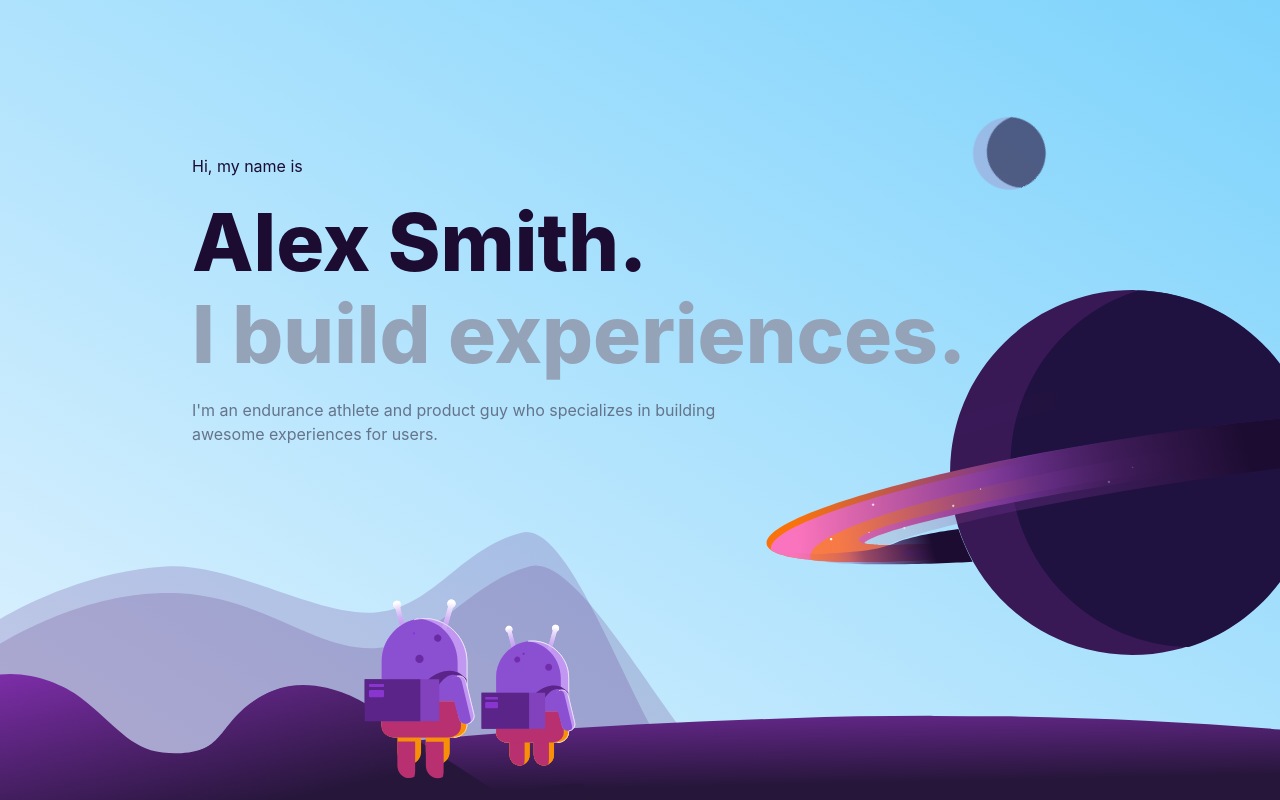
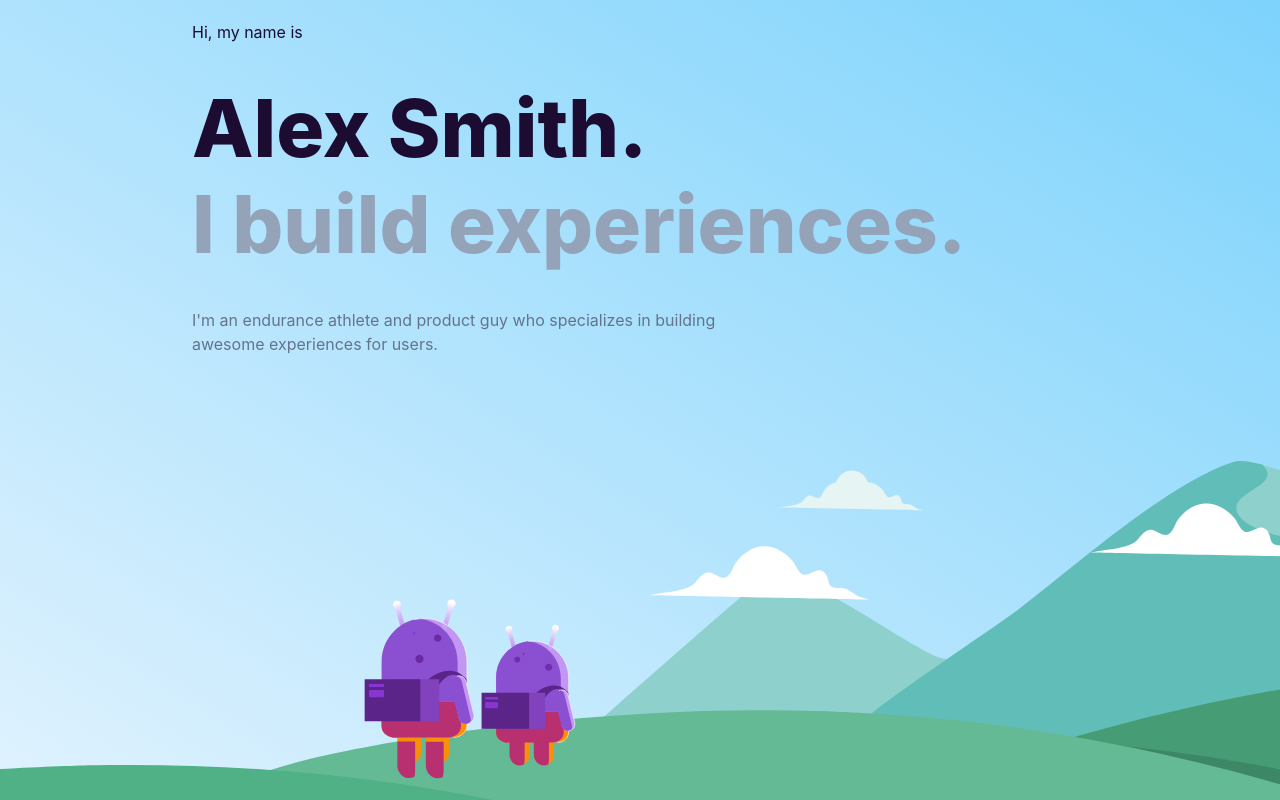
Before and after one commit to smithavt14/next-portfolio-site, a Next.js app: page / in a window 1280 px wide. Built offline with nearby package versions, Linux system fonts and the light colour scheme.

Commit message:
Refactor Hero component to remove unnecessary background images and update styles

```diff
--- a/components/Hero.js
+++ b/components/Hero.js
@@ -2,7 +2,7 @@
 import { FaLinkedin, FaGithub, FaEnvelope, FaBrain } from "react-icons/fa";
 import IconLink from './IconLink';
 
-const Hero = ({ darkMode }) => {
+const Hero = () => {
 
   const endAnimation = (event) => {
     event.target.classList.remove('opacity-0');
@@ -10,9 +10,10 @@ const Hero = ({ darkMode }) => {
   };
 
   return (
-    <section id='hero' onAnimationEnd={(event) => endAnimation(event)} className="relative overflow-hidden flex flex-col justify-center h-screen box-border">
-      {/* Hero Content */}
-      <div className="relative z-20 mb-32 px-6 md:px-12 lg:px-24 xl:px-48">
+    <section
+      id='hero'
+      onAnimationEnd={(event) => endAnimation(event)}
+      className="relative flex flex-col justify-center box-border z-20 mb-32 px-6 md:px-12 lg:px-24 xl:px-48">
       <p className="my-5 text-base opacity-0 animate-fadeUp text-midnight dark:text-white" style={{ animationDelay: '1s' }}>Hi, my name is </p>
 
       <h2 className="mt-5 mb-1 font-extrabold text-responsive opacity-0 animate-fadeUp text-midnight dark:text-white" style={{ animationDelay: '1.2s' }}>Alex Smith.</h2>
@@ -26,7 +27,6 @@ const Hero = ({ darkMode }) => {
         <IconLink href="mailto:hello@alex.cn.com" Icon={FaEnvelope} style={{ animationDelay: '1.8s' }} />
         <IconLink href="/blog" Icon={FaBrain} style={{ animationDelay: '1.8s' }} />
       </div>
-      </div>
     </section>
   );
 };
--- a/components/HeroBackground.js
+++ b/components/HeroBackground.js
@@ -9,24 +9,67 @@ import BigLightCloud2 from '../public/images/lt-bg-bgd-cloud-2.svg';
 import SmallDarkBackground from '../public/images/sm-bgd.svg';
 import SmallLightBackground from '../public/images/lt-sm-bgd.svg';
 
-const HeroBackground = ({ darkMode }) => {
+const HeroBackground = () => {
 
     return (
         <section id="hero-background" className="absolute inset-0 w-full h-full z-10">
-        {/* Dark Background + Moon */}
-        <Image src={BigDarkBackground} layout='fill' objectFit='cover' objectPosition='bottom 0px left 0px' className={`z-10 ${darkMode ? "sm:visible" : "invisible"}`} />
-        <div className="absolute h-full w-1/2 right-0">
-            <Image src={BigDarkMoonBackground} layout='fill' objectFit='cover' objectPosition="10vh 0" className={`animate-spin z-0 ${darkMode ? "sm:visible" : "invisible"}`} />
-        </div>
 
-        {/* Light Background + Clouds */}
-        <Image src={BigLightBackground} layout='fill' objectFit='cover' objectPosition='bottom 0px left 0px' className={`z-0 ${darkMode ? "invisible" : "sm:visible"}`} />
-        <Image src={BigLightCloud1} layout='fill' objectFit='cover' objectPosition='bottom 0px left 0px' className={`animate-shiftRightFast z-0 ${darkMode ? "invisible" : "sm:visible"}`} />
-        <Image src={BigLightCloud2} layout='fill' objectFit='cover' objectPosition='bottom 0px left 0px' className={`animate-shiftRightSlow z-0 ${darkMode ? "invisible" : "sm:visible"}`} />
+            <Image
+                src={BigDarkBackground}
+                layout='fill'
+                objectFit='cover'
+                objectPosition='bottom 0px left 0px'
+                className="z-10 invisible dark:sm:visible"
+            />
 
-        {/* Mobile Backgrounds */}
-        <Image src={SmallDarkBackground} layout='fill' objectFit='cover' objectPosition='bottom 0px left 0px' className={`sm:invisible z-0 ${darkMode ? "" : "invisible"}`} />
-        <Image src={SmallLightBackground} layout='fill' objectFit='cover' objectPosition='bottom 0px left 0px' className={`sm:invisible z-0 ${darkMode ? "invisible" : ""}`} />
+            <div className="absolute h-full w-1/2 right-0">
+                <Image
+                    src={BigDarkMoonBackground}
+                    layout='fill'
+                    objectFit='cover'
+                    objectPosition="10vh 0"
+                    className="animate-spin z-0 invisible dark:sm:visible"
+                />
+            </div>
+
+            {/* Light Background + Clouds */}
+            <Image
+                src={BigLightBackground}
+                layout='fill'
+                objectFit='cover'
+                objectPosition='bottom 0px left 0px'
+                className="z-0 sm:visible dark:invisible"
+            />
+            <Image
+                src={BigLightCloud1}
+                layout='fill'
+                objectFit='cover'
+                objectPosition='bottom 0px left 0px'
+                className="animate-shiftRightFast z-0 sm:visible dark:invisible"
+            />
+            <Image
+                src={BigLightCloud2}
+                layout='fill'
+                objectFit='cover'
+                objectPosition='bottom 0px left 0px'
+                className="animate-shiftRightSlow z-0 sm:visible dark:invisible"
+            />
+
+            {/* Mobile Backgrounds */}
+            <Image
+                src={SmallDarkBackground}
+                layout='fill'
+                objectFit='cover'
+                objectPosition='bottom 0px left 0px'
+                className="z-0 invisible dark:visible dark:sm:invisible"
+            />
+            <Image
+                src={SmallLightBackground}
+                layout='fill'
+                objectFit='cover'
+                objectPosition='bottom 0px left 0px'
+                className="z-0 visible dark:invisible sm:invisible"
+            />
         </section>
     );
 };
```
Lines whose indentation alone changed are shown as unchanged.
